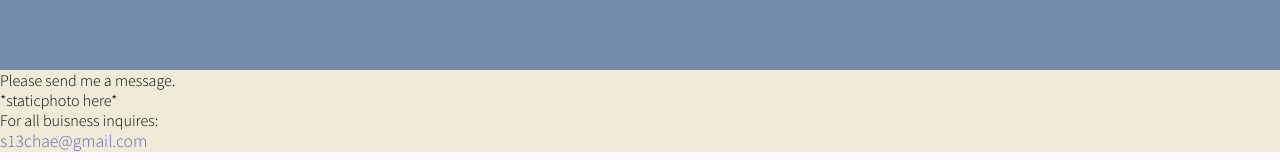
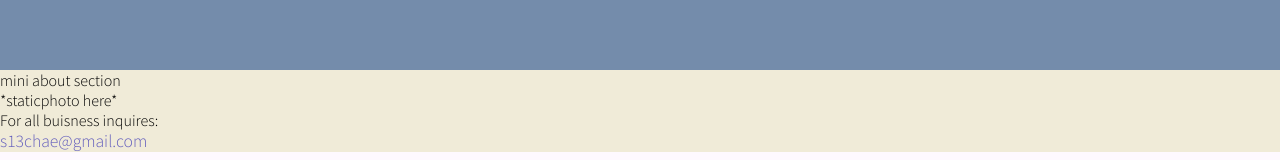
Before and after one commit to DivaGodiva/BB-Log, a React (Create React App) app: page /contact in a window 1280 px wide. Shown: the part 290-450 px from the top of the page. Built offline with nearby package versions, Linux system fonts and the light colour scheme.

Commit message:
contact change

```diff
--- a/src/components/contact.js
+++ b/src/components/contact.js
@@ -6,7 +6,7 @@ const Contact = () => (
     <div className="contact">
       {/* <Staticphoto index="1"/> */}
       <div className="contactheadercontainer">
-        <h2 className="contactheader"> Please send me a message. </h2>
+        <h2 className="contactheader"> mini about section </h2>
       </div>
       <div className="contactbodycontainer">
         <h2 className="contactbody"> *staticphoto here* </h2>
```
